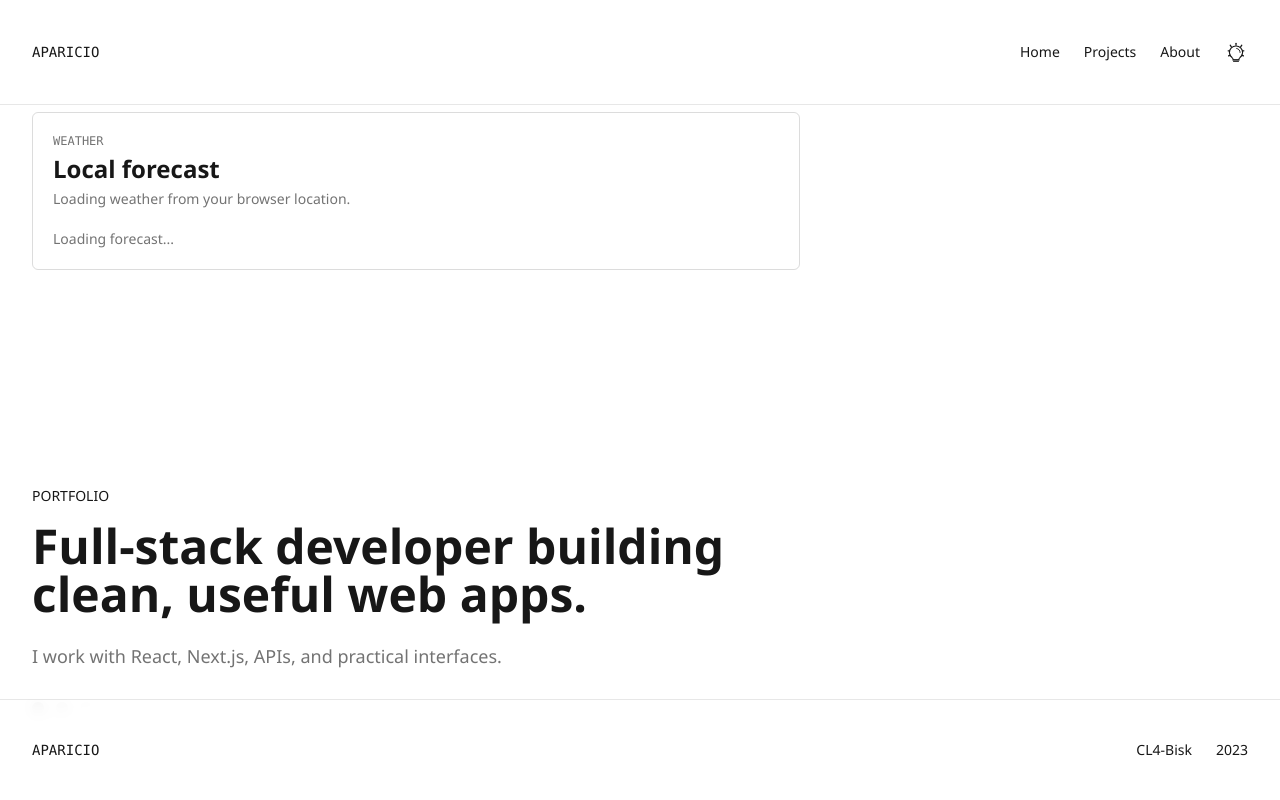
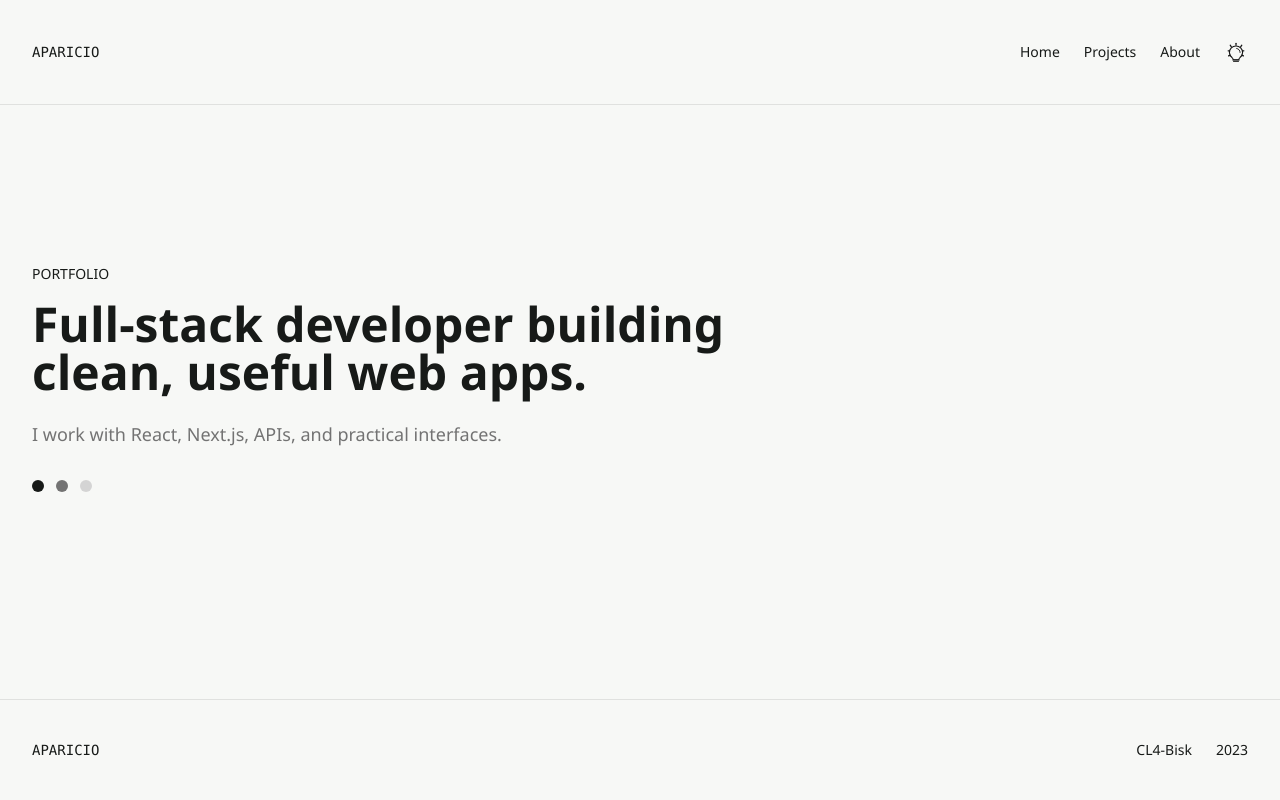
Before and after one commit to CL4-Bisk/PORTFOLIO, a Next.js app: page / in a window 1280 px wide. Shown: the top 800 px of the page. Built offline with nearby package versions, Linux system fonts and the light colour scheme; no server answers.

Commit message:
chore: edited layout design

```diff
--- a/public/global/globals.css
+++ b/public/global/globals.css
@@ -2,36 +2,72 @@
 
 @custom-variant dark (&:where(.dark, .dark *));
 
-/* :root {
-  --background: #ffffff;
-  --foreground: #171717;
-} */
-
-html.dark {
-  --background: #0a0a0a;
-  --foreground: #ededed;
-}
-
 :root {
-  --background: #ffffff;
-  --foreground: #171717;
+  color-scheme: light;
+  --background: #f7f8f6;
+  --foreground: #171a18;
+  --muted: #636b66;
+  --panel: #ffffff;
+  --panel-muted: #eef2ee;
+  --line: #d8dfd8;
+  --accent: #277c68;
+  --accent-strong: #155e4e;
+  --accent-soft: #ddf3eb;
+  --accent-alt: #b74d6e;
+  --accent-warm: #d8a519;
   --font-sans-stack: "Aptos", "Segoe UI", system-ui, -apple-system,
     BlinkMacSystemFont, sans-serif;
   --font-mono-stack: "Cascadia Mono", "SFMono-Regular", Consolas,
     "Liberation Mono", monospace;
 }
 
+html.dark {
+  color-scheme: dark;
+  --background: #000000;
+  --foreground: #ededed;
+  --muted: #a3a3a3;
+  --panel: #0a0a0a;
+  --panel-muted: #171717;
+  --line: #2a2a2a;
+  --accent: #77d2b2;
+  --accent-strong: #9be4ca;
+  --accent-soft: #123228;
+  --accent-alt: #f08aac;
+  --accent-warm: #f6ca55;
+}
+
 @theme inline {
   --color-background: var(--background);
   --color-foreground: var(--foreground);
-  --font-sans: var(--font-sans-stack);
-  --font-mono: var(--font-mono-stack);
+  --color-muted: var(--muted);
+  --color-panel: var(--panel);
+  --color-panel-muted: var(--panel-muted);
+  --color-line: var(--line);
+  --color-accent: var(--accent);
+  --color-accent-strong: var(--accent-strong);
+  --color-accent-soft: var(--accent-soft);
+  --color-accent-alt: var(--accent-alt);
+  --color-accent-warm: var(--accent-warm);
+  --font-sans: "Aptos", "Segoe UI", system-ui, -apple-system, BlinkMacSystemFont,
+    sans-serif;
+  --font-mono: "Cascadia Mono", "SFMono-Regular", Consolas, "Liberation Mono",
+    monospace;
 }
 
 @media (prefers-color-scheme: dark) {
   html:not(.light) {
-    --background: #0a0a0a;
+    color-scheme: dark;
+    --background: #000000;
     --foreground: #ededed;
+    --muted: #a3a3a3;
+    --panel: #0a0a0a;
+    --panel-muted: #171717;
+    --line: #2a2a2a;
+    --accent: #77d2b2;
+    --accent-strong: #9be4ca;
+    --accent-soft: #123228;
+    --accent-alt: #f08aac;
+    --accent-warm: #f6ca55;
   }
 }
 
@@ -39,8 +75,30 @@ body {
   background: var(--background);
   color: var(--foreground);
   font-family: var(--font-sans-stack);
+  min-height: 100dvh;
+  text-rendering: optimizeLegibility;
 }
 
 html {
   scrollbar-width: none;
 }
+
+::selection {
+  background: var(--accent-soft);
+  color: var(--foreground);
+}
+
+a {
+  text-underline-offset: 0.25em;
+}
+
+@media (prefers-reduced-motion: reduce) {
+  *,
+  *::before,
+  *::after {
+    animation-duration: 0.01ms !important;
+    animation-iteration-count: 1 !important;
+    scroll-behavior: auto !important;
+    transition-duration: 0.01ms !important;
+  }
+}
--- a/src/app/layout.tsx
+++ b/src/app/layout.tsx
@@ -6,17 +6,18 @@ import { Footer } from "@/components/footer/Footer";
 
 export const metadata: Metadata = {
   title: "APARICIO | Developer Portfolio",
-  description: "Generated by create next app",
+  description:
+    "Aparicio's developer portfolio for full-stack web apps, practical interfaces, and project work.",
 };
 
 export default function RootLayout({ children }: { children: React.ReactNode }) {
   return (
     <html lang="en">
-      <body>
+      <body className="min-h-dvh bg-background text-foreground antialiased">
         <Providers>
           <Header />
 
-          <main className="pt-28 pb-28">
+          <main className="min-h-dvh pt-32 pb-24 sm:pt-28 sm:pb-24">
             {children}
           </main>
 
--- a/src/app/page.tsx
+++ b/src/app/page.tsx
@@ -5,72 +5,8 @@ import { Weather } from "@/components/weather/Weather";
 export default function StartPage() {
   return (
     <>
+      <HeroIntro />
       <Weather />
-      <HeroIntro />
     </>
   );
 }
-
-/*return (
-    <div className="flex flex-col flex-1 items-center justify-center bg-zinc-50 font-sans dark:bg-black">
-      <main className="flex flex-1 w-full max-w-3xl flex-col items-center justify-between py-32 px-16 bg-white dark:bg-black sm:items-start">
-        <Image
-          className="dark:invert"
-          src="/next.svg"
-          alt="Next.js logo"
-          width={100}
-          height={20}
-          style={{ height: 'auto' }}
-          priority
-        />
-        <div className="flex flex-col items-center gap-6 text-center sm:items-start sm:text-left">
-          <h1 className="max-w-xs text-3xl font-semibold leading-10 tracking-tight text-black dark:text-zinc-50">
-            To get started, edit the page.tsx file.
-          </h1>
-          <p className="max-w-md text-lg leading-8 text-zinc-600 dark:text-zinc-400">
-            Looking for a starting point or more instructions? Head over to{" "}
-            <a
-              href="https://vercel.com/templates?framework=next.js&utm_source=create-next-app&utm_medium=appdir-template-tw&utm_campaign=create-next-app"
-              className="font-medium text-zinc-950 dark:text-zinc-50"
-            >
-              Templates
-            </a>{" "}
-            or the{" "}
-            <a
-              href="https://nextjs.org/learn?utm_source=create-next-app&utm_medium=appdir-template-tw&utm_campaign=create-next-app"
-              className="font-medium text-zinc-950 dark:text-zinc-50"
-            >
-              Learning
-            </a>{" "}
-            center.
-          </p>
-        </div>
-        <div className="flex flex-col gap-4 text-base font-medium sm:flex-row">
-          <a
-            className="flex h-12 w-full items-center justify-center gap-2 rounded-full bg-foreground px-5 text-background transition-colors hover:bg-[#383838] dark:hover:bg-[#ccc] md:w-[158px]"
-            href="https://vercel.com/new?utm_source=create-next-app&utm_medium=appdir-template-tw&utm_campaign=create-next-app"
-            target="_blank"
-            rel="noopener noreferrer"
-          >
-            <Image
-              className="dark:invert"
-              src="/vercel.svg"
-              alt="Vercel logomark"
-              width={16}
-              height={16}
-            />
-            Deploy Now
-          </a>
-          <a
-            className="flex h-12 w-full items-center justify-center rounded-full border border-solid border-black/[.08] px-5 transition-colors hover:border-transparent hover:bg-black/[.04] dark:border-white/[.145] dark:hover:bg-[#1a1a1a] md:w-[158px]"
-            href="https://nextjs.org/docs?utm_source=create-next-app&utm_medium=appdir-template-tw&utm_campaign=create-next-app"
-            target="_blank"
-            rel="noopener noreferrer"
-          >
-            Documentation
-          </a>
-        </div>
-      </main>
-    </div>
-  );
-*/
```
